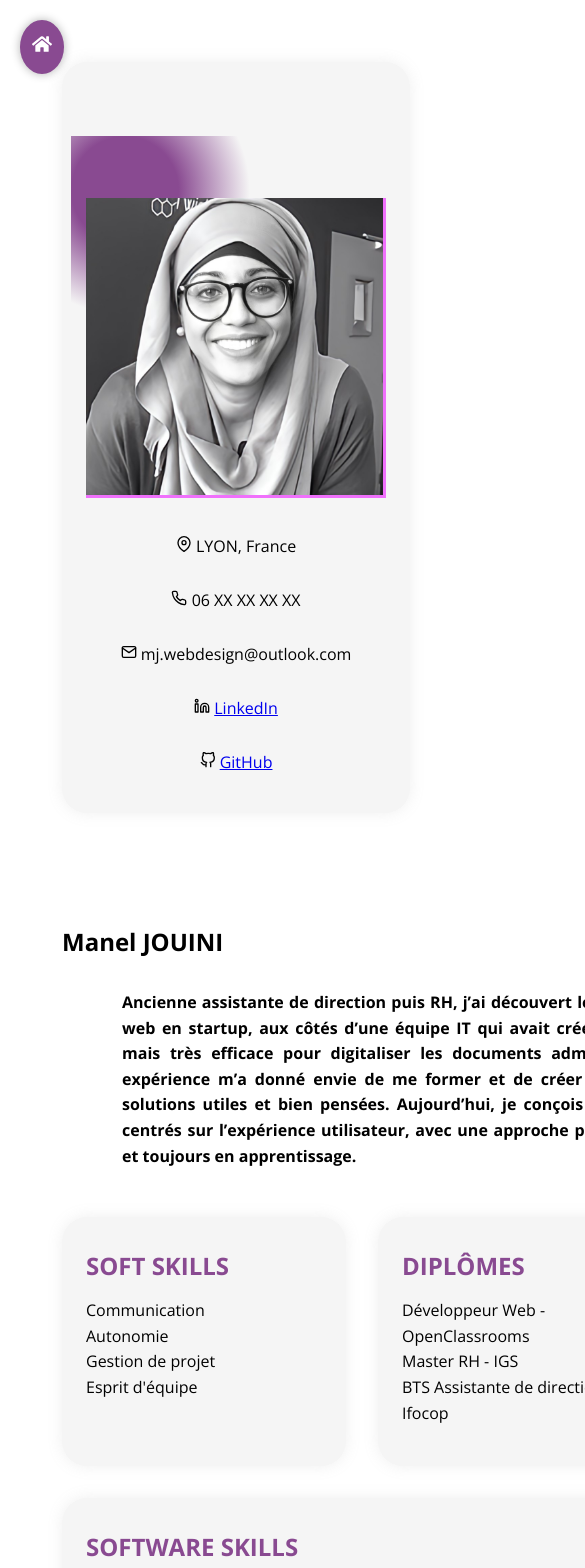
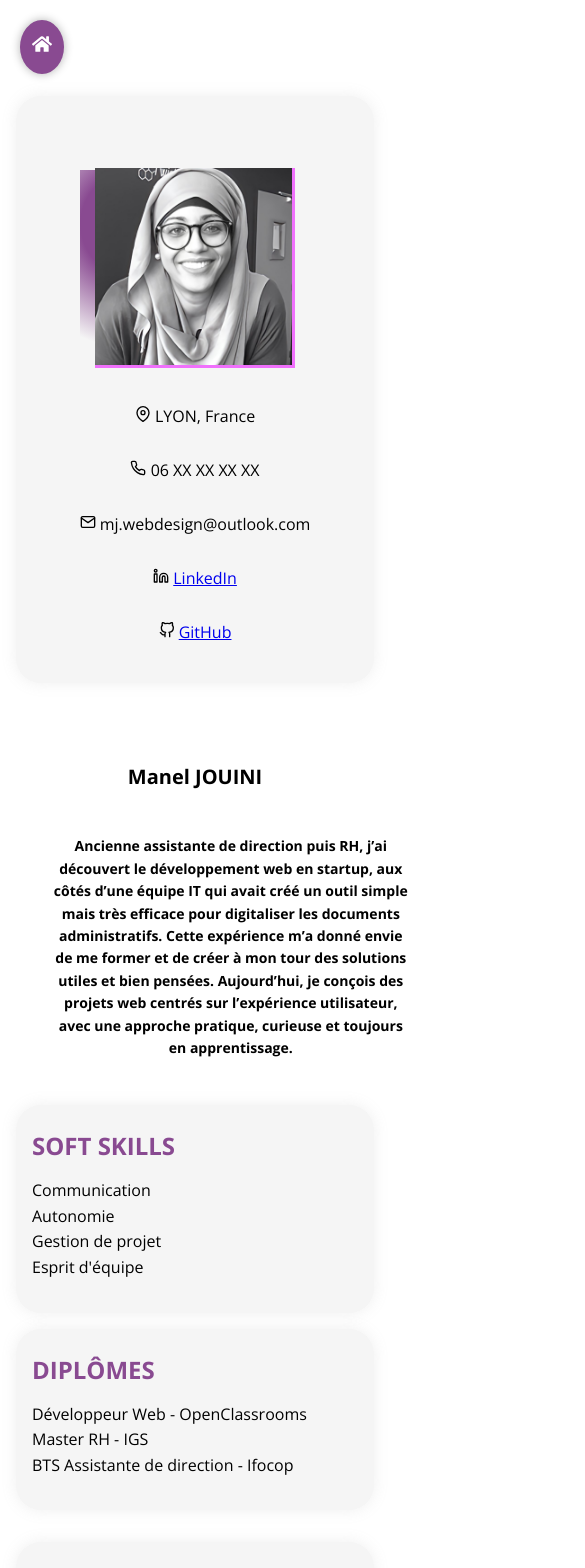
Before and after one commit to Manel19850/Portfolio, a React (Create React App) app: page /presentation in a window 390 px wide. Shown: the top 1568 px of the page, 585 px wide, since content can reach past the window. Built offline with nearby package versions, Linux system fonts and the light colour scheme; no server answers.

Commit message:
MAJ responsive

```diff
--- a/src/Components/contact.css
+++ b/src/Components/contact.css
@@ -110,3 +110,67 @@ textarea {
   margin-bottom: 1rem;
   border-radius: 10px;
 }
+
+/* === Responsive === */
+
+/* Tablettes (768px à 1024px) */
+@media (max-width: 1024px) {
+  .banner-red {
+    padding: 3rem 1.5rem;
+  }
+
+  .banner-red h1 {
+    font-size: 48px;
+  }
+
+  .banner-header h1 {
+    font-size: 48px;
+  }
+
+  .form-group input,
+  .form-group textarea {
+    width: 70%;
+  }
+
+  .btn-contact {
+    width: 70%;
+    padding: 0.8rem 1.5rem;
+  }
+}
+
+/* Mobiles (moins de 768px) */
+@media (max-width: 767px) {
+  .banner-red {
+    flex-direction: column;
+    padding: 2rem 1rem;
+  }
+
+  .banner-red h1 {
+    font-size: 36px;
+    margin-bottom: 1rem;
+  }
+
+  .circle-right {
+    margin-left: 0;
+    margin-bottom: 1rem;
+  }
+
+  .banner-alt {
+    padding: 2rem 1rem;
+  }
+
+  .banner-header h1 {
+    font-size: 32px;
+    margin-bottom: 1.5rem;
+  }
+
+  .form-group input,
+  .form-group textarea {
+    width: 100%;
+  }
+
+  .btn-contact {
+    width: 100%;
+    padding: 0.8rem 1rem;
+  }
+}
--- a/src/Components/navbar.css
+++ b/src/Components/navbar.css
@@ -1,54 +1,78 @@
 .navbar {
   width: 100%;
-  height: 70px;
+  height: 100vh; /* pleine hauteur de la fenêtre */
   position: sticky;
-  top:40%;
-  z-index: 2;
+  top: 0;
+  z-index: 999;
   display: flex;
-  justify-content: space-between;
-  margin-left: 5%;
-  padding-inline: 10px;
-  padding-block: 10px;
-  align-items: center;
-  margin-bottom: 5rem;
+  flex-direction: column; /* menu vertical */
+  justify-content: center; /* centrer verticalement */
+  align-items: flex-start; /* aligner à gauche */
+  padding-left: 5%;
+  margin:-10rem;
+}
 
+.navbar ul {
+  list-style: none;
+  display: flex;
+  flex-direction: column;
+  gap: 3rem; /* espace entre les liens */
+  padding: 0;
+  margin: 0;
+  width: 100%;
 }
 
 .navbar a {
+  font-family: 'Poppins', sans-serif;
+  font-size: 4rem; /* grosse écriture */
+  color: #410709; /* Rustic RED */
+  text-decoration: none;
+  letter-spacing: 3px;
+  line-height: 1;
   position: relative;
-  font-size: 11vh;
-  color:black;
-  text-decoration: none;
-  letter-spacing: 2px;
-  transition: 0.5s;
-  line-height: 7rem;
+  transition: color 0.3s ease;
 }
 
 .navbar a::after {
   content: "";
   position: absolute;
-  bottom: 0;
+  bottom: -5px;
   left: 0;
   width: 100%;
-  height: 4px;
-  background-color:	#F070FC;
+  height: 5px;
+  background-color: #F070FC; /* Dark Sienna */
   transform: scaleX(0);
-  transform-origin: 0% 50%;
-  transition: transform 0.5s, opacity 0.5s;
+  transform-origin: left;
+  transition: transform 0.3s ease;
+  border-radius: 2px;
+}
+
+.navbar a:hover {
+  color: #894A91; /* Vivi Violet */
 }
 
 .navbar a:hover::after {
   transform: scaleX(1);
-  opacity: 1;
-
 }
 
-li
-{list-style: none;}
+/* Responsive */
 
+@media only screen and (max-width: 1024px) {
+  .navbar a {
+    font-size: 3rem;
+    letter-spacing: 2px;
+  }
+  .navbar {
+    padding-left: 3%;
+  }
+}
 
 @media only screen and (max-width: 767px) {
-
-  .navbar
-{font-size: 35px;}
+  .navbar a {
+    font-size: 2rem;
+    letter-spacing: 1.5px;
+  }
+  .navbar {
+    padding-left: 2%;
+  }
 }
--- a/src/Components/presentation.css
+++ b/src/Components/presentation.css
@@ -1,9 +1,8 @@
-
+/* Styles de base (desktop) */
 .portfolio-container {
   max-width: 1200px;
-  margin-top: 13rem;
+  margin: 13rem auto 30px auto;
   padding: 2rem;
-  margin: 30px;
 }
 
 .about-block {
@@ -15,6 +14,7 @@
 /* LEFT COLUMN */
 .about-left {
   flex: 1;
+  min-width: 300px;
   background-color: #f5f5f5;
   border-radius: 25px;
   padding: 1.5rem;
@@ -44,7 +44,7 @@
   height: 300px;
   margin-top: 7rem;
   object-fit: cover;
-  border-bottom:3px solid #F070FC;
+  border-bottom: 3px solid #F070FC;
   border-right: 3px solid #F070FC;
   position: relative;
   z-index: 1;
@@ -52,19 +52,22 @@
 
 .personal-info {
   margin-top: 1rem;
-  line-height: 4rem;
+  line-height: 1.6;
+  text-align: center;
 }
 
 .personal-info p {
   margin: 0.4rem 0;
 }
 
-.icon
-{color: black;}
+.icon {
+  color: black;
+}
 
 /* RIGHT COLUMN */
 .about-right {
   flex: 2;
+  min-width: 300px;
   display: flex;
   flex-direction: column;
   gap: 2rem;
@@ -80,11 +83,12 @@
   line-height: 1.6;
   margin-top: -1rem;
   width: 600px;
+  max-width: 100%;
   font-size: 16px;
   color: black;
   text-transform: none;
-  text-align: justify;}
-
+  text-align: justify;
+}
 
 .right-subblocks {
   display: flex;
@@ -95,7 +99,8 @@
 .soft-skills,
 .diplomas {
   flex: 1;
-  background-color:#f5f5f5;
+  min-width: 280px;
+  background-color: #f5f5f5;
   border-radius: 25px;
   padding: 1.5rem;
   box-shadow: 0 0 15px rgba(150, 150, 150, 0.15);
@@ -104,9 +109,9 @@
 .soft-skills h2,
 .diplomas h2,
 .software-skills h2 {
-  color:#894A91;
+  color: #894A91;
   text-transform: uppercase;
-  margin-bottom: 0rem;
+  margin-bottom: 0;
   margin-top: 0.5rem;
 }
 
@@ -115,7 +120,6 @@ ul {
   line-height: 1.6rem;
   padding-left: 0;
 }
-
 
 /* SOFTWARE SKILLS */
 .software-skills {
@@ -145,3 +149,81 @@ ul {
   height: 45px;
   margin-bottom: 0.5rem;
 }
+
+/* === Responsive === */
+
+/* Tablettes (768px à 1024px) */
+@media (max-width: 1024px) {
+  .portfolio-container {
+    margin-top: 8rem;
+    padding: 1.5rem;
+  }
+
+  .about-left,
+  .about-right {
+    min-width: 100%;
+  }
+
+  .about-block {
+    flex-direction: column;
+  }
+
+  .profile-image {
+    width: 250px;
+    height: 250px;
+    margin-top: 4rem;
+  }
+
+  .intro {
+    width: 100%;
+    margin-top: 0;
+    font-size: 15px;
+  }
+
+  .right-subblocks {
+    flex-direction: column;
+    gap: 1.5rem;
+  }
+}
+
+/* Mobiles (moins de 768px) */
+@media (max-width: 767px) {
+  .portfolio-container {
+    margin-top: 5rem;
+    padding: 1rem;
+  }
+
+  .profile-image {
+    width: 200px;
+    height: 200px;
+    margin-top: 3rem;
+  }
+
+  .name-title {
+    font-size: 20px;
+    margin-top: 3rem;
+    text-align: center;
+  }
+
+  .intro {
+    width: 100%;
+    font-size: 14px;
+    margin-top: 0;
+    text-align: center;
+  }
+
+  .right-subblocks {
+    flex-direction: column;
+    gap: 1rem;
+  }
+
+  .soft-skills,
+  .diplomas {
+    min-width: 100%;
+    padding: 1rem;
+  }
+
+  .skills-logos {
+    justify-content: center;
+  }
+}
--- a/src/Components/projets.css
+++ b/src/Components/projets.css
@@ -1,6 +1,7 @@
+/* Styles de base (desktop) */
 .projets-section {
   padding: 3rem 2rem;
-  color: white;
+  color: black;
   font-family: 'Poppins', sans-serif;
   margin-top: 5rem;
   margin-bottom: 10rem;
@@ -19,10 +20,11 @@
   display: grid;
   grid-template-columns: repeat(auto-fill, minmax(200px, 1fr));
   gap: 2rem;
+  justify-items: center;
 }
 
 .projet-card {
-  background-color:#cccccc;
+  background-color: #cccccc;
   border-radius: 25px;
   border: solid 2px #410709; /* Rustic Red */
   width: 200px;
@@ -30,13 +32,13 @@
   overflow: hidden;
   display: flex;
   flex-direction: column;
-  transition: transform 0.3s ease;
+  transition: transform 0.3s ease, border-color 0.3s ease;
   cursor: pointer;
 }
 
 .projet-card:hover {
   transform: translateY(-5px);
-  border-color:#F070FC; /* Dark Sienna au hover */
+  border-color: #F070FC; /* Dark Sienna au hover */
 }
 
 .card-image img {
@@ -46,7 +48,6 @@
   object-fit: cover;
   display: block;
   transition: filter 0.3s ease;
-  /* enlever le drop-shadow qui est redondant avec box-shadow */
 }
 
 .card-image img:hover {
@@ -61,7 +62,7 @@
 .project-number {
   font-size: 36px;
   font-weight: bold;
-  color: #894A91;
+  color: #894A91; /* Vivi Violet */
   margin-bottom: 0.5rem;
 }
 
@@ -79,3 +80,81 @@
   margin: 0;
   text-transform: uppercase;
 }
+
+/* === Responsive === */
+
+/* Tablettes (768px à 1024px) */
+@media (max-width: 1024px) {
+  .projets-section {
+    padding: 2.5rem 1.5rem;
+    margin-top: 4rem;
+    margin-bottom: 8rem;
+  }
+
+  .projets-title {
+    font-size: 32px;
+    margin-bottom: 1.5rem;
+  }
+
+  .cards-container {
+    grid-template-columns: repeat(auto-fill, minmax(180px, 1fr));
+    gap: 1.5rem;
+  }
+
+  .projet-card {
+    width: 180px;
+  }
+
+  .card-image img {
+    width: 180px;
+    height: 320px;
+  }
+
+  .project-number {
+    font-size: 28px;
+  }
+
+  .project-title {
+    font-size: 16px;
+  }
+}
+
+/* Mobiles (moins de 768px) */
+@media (max-width: 767px) {
+  .projets-section {
+    padding: 2rem 1rem;
+    margin-top: 3rem;
+    margin-bottom: 6rem;
+  }
+
+  .projets-title {
+    font-size: 28px;
+    margin-bottom: 1rem;
+    text-align: center;
+  }
+
+  .cards-container {
+    grid-template-columns: 1fr; /* une colonne */
+    gap: 1rem;
+  }
+
+  .projet-card {
+    width: 100%;
+    max-width: 350px;
+    margin: 0 auto;
+  }
+
+  .card-image img {
+    width: 100%;
+    height: auto;
+    max-height: 350px;
+  }
+
+  .project-number {
+    font-size: 24px;
+  }
+
+  .project-title {
+    font-size: 16px;
+  }
+}
```
